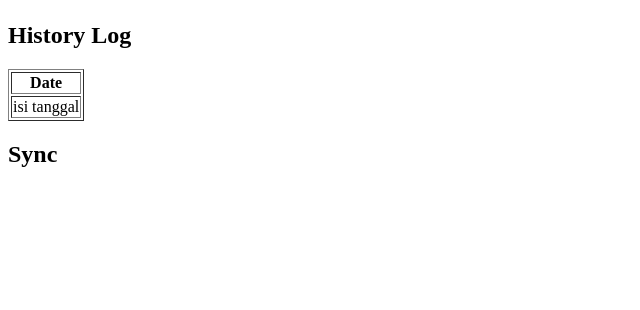
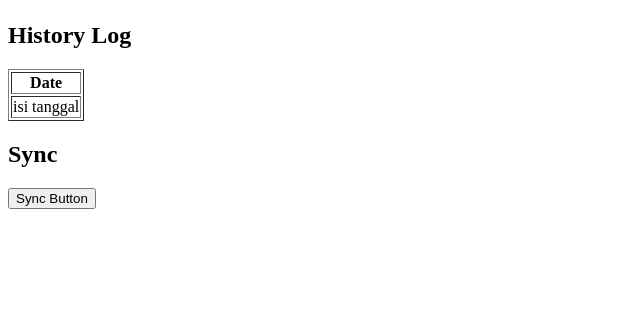
Before and after one commit to rickytanyawan/DistributedDatabase2023, a PHP site: page /Home.php in a window 1280 px wide. Shown: the part 490-800 px from the top of the page, without its empty margins (0-640 px from the left). Run offline with PHP 8.4, Linux system fonts and the light colour scheme.

Commit message:
update front-end

```diff
--- a/pages/Home.php
+++ b/pages/Home.php
@@ -142,7 +142,10 @@
         </div>
     </section>
     <section class="hidden" id="menuSync">
-        <h1>Sync</h1>
+        <div>
+            <h1>Sync</h1>
+            <button>Sync Button</button>
+        </div>
     </section>
 </body>
 </html>
```
